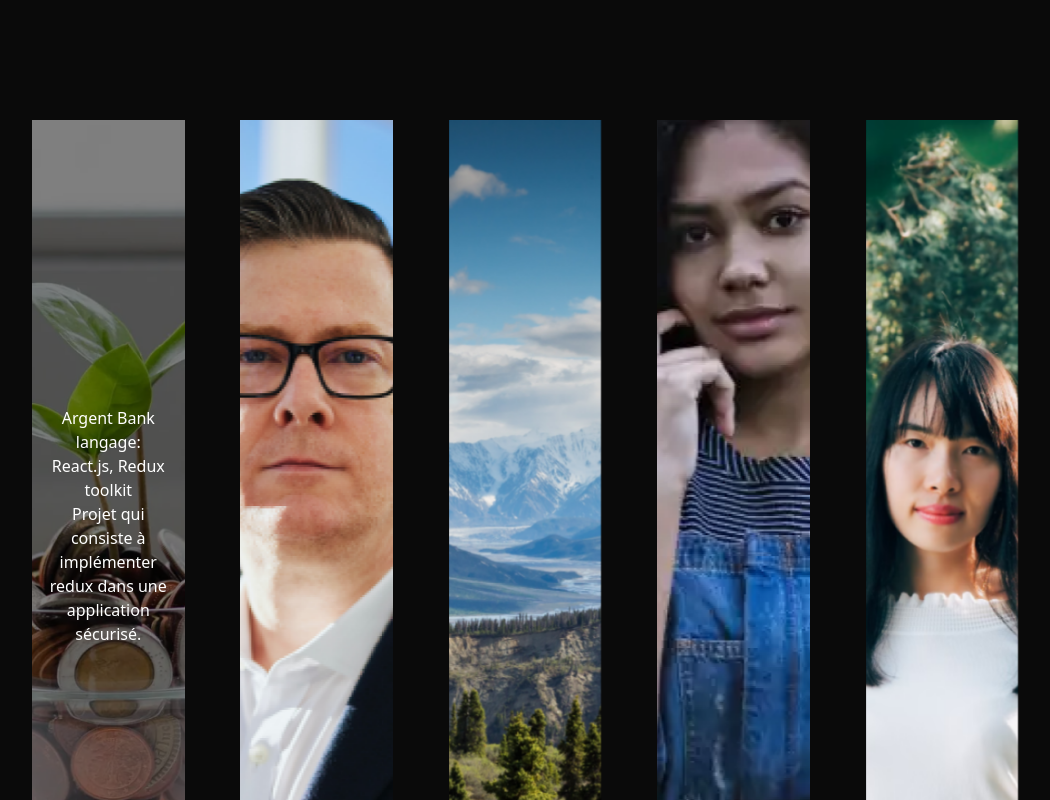
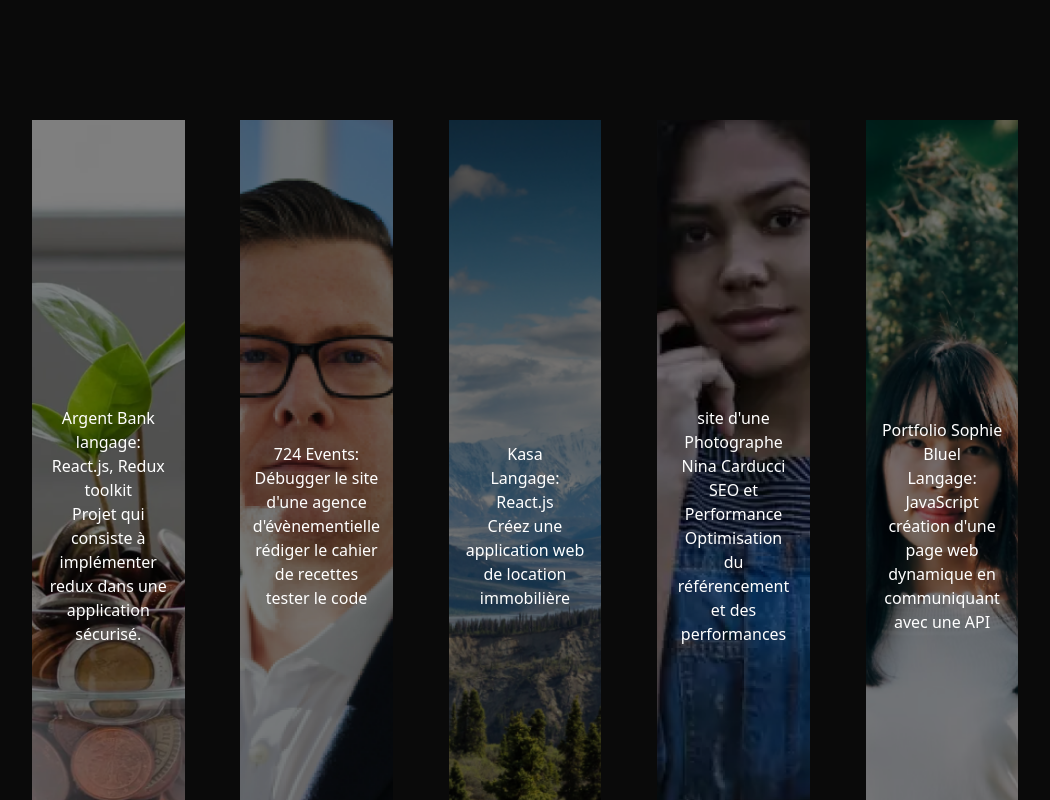
Before and after one commit to jo33200/Portfolio, a React (Vite) app: page / in a window 1280 px wide. Shown: the part 1000-1800 px from the top of the page, without its empty margins (115-1165 px from the left). Built offline with nearby package versions, Linux system fonts and the light colour scheme.

Commit message:
refactor: Add lazy loading for images in Card component

```diff
--- a/src/components/Card.jsx
+++ b/src/components/Card.jsx
@@ -1,6 +1,39 @@
+import React, { useEffect, useRef, useState } from 'react';
 import PropTypes from 'prop-types';
 
 const Card = ({ text, backgroundImage, link, isActive, onMouseEnter }) => {
+  const [isVisible, setIsVisible] = useState(false);
+  const cardRef = useRef();
+
+  useEffect(() => {
+    const currentRef = cardRef.current;
+
+    const observer = new IntersectionObserver(
+      (entries) => {
+        entries.forEach(entry => {
+          if (entry.isIntersecting) {
+            setIsVisible(true);
+          } else {
+            setIsVisible(false);
+          }
+        });
+      },
+      {
+        threshold: 0.5, // Ajustez ce seuil selon vos besoins
+      }
+    );
+
+    if (currentRef) {
+      observer.observe(currentRef);
+    }
+
+    return () => {
+      if (currentRef) {
+        observer.unobserve(currentRef);
+      }
+    };
+  }, []);
+
   const createMarkup = () => {
     return { __html: text };
   };
@@ -8,11 +41,12 @@
   return (
     <a
       href={link}
+      ref={cardRef}
       className={`relative w-full lg:w-1/4 h-[650px] md:h-full object-scale-down bg-cover bg-center md:transition-transform md:duration-300 ${isActive ? 'md:scale-x-125 md:scale-y-110 mdz-10 md:cursor-pointer' : ''} focus-visible:outline-none focus-visible:ring-4 focus-visible:ring-blue-500`}
       style={{ backgroundImage: `url(${backgroundImage})` }}
       onMouseEnter={onMouseEnter}
     >
-      <div className={`absolute inset-0 flex items-center justify-center bg-black bg-opacity-50 text-white text-center p-4 ${isActive ? 'block' : 'hidden'} hover:bg-opacity-75`}>
+      <div className={`absolute inset-0 flex items-center justify-center bg-black bg-opacity-50 text-white text-center p-4 ${isVisible ? 'block' : 'hidden'} hover:bg-opacity-75`}>
         <h2 dangerouslySetInnerHTML={createMarkup()} />
       </div>
     </a>
@@ -24,7 +58,7 @@
   backgroundImage: PropTypes.string.isRequired,
   link: PropTypes.string.isRequired,
   isActive: PropTypes.bool.isRequired,
-  onMouseEnter: PropTypes.func.isRequired
+  onMouseEnter: PropTypes.func.isRequired,
 };
 
 export default Card;
```
